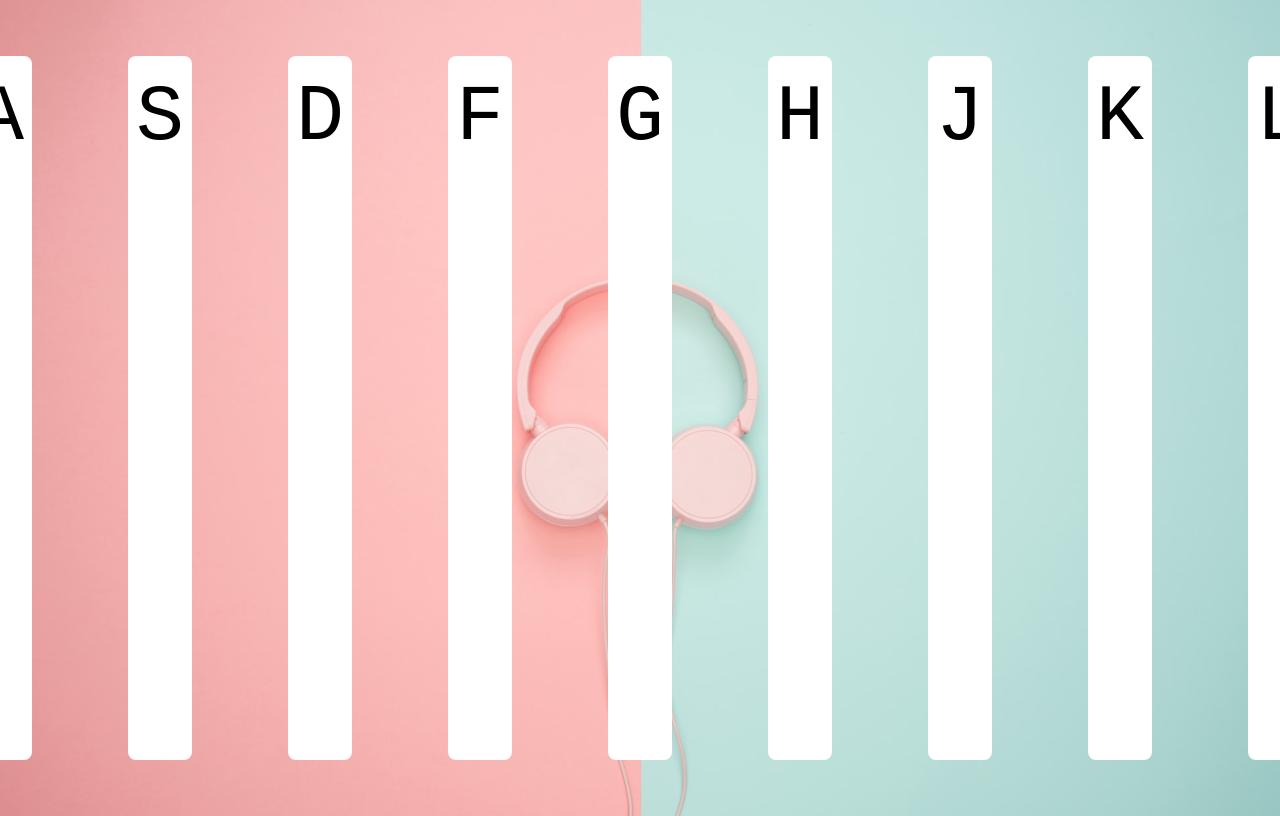
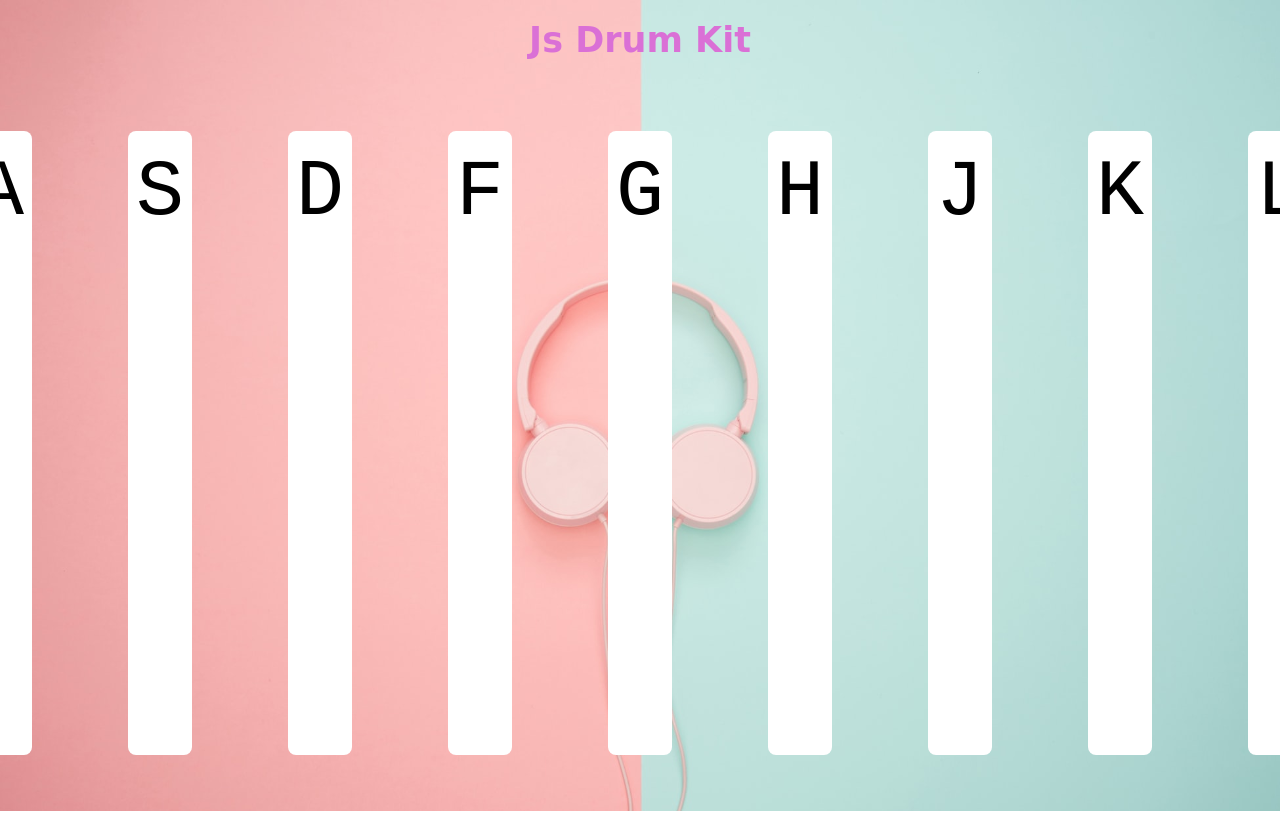
Before and after one commit to Pratikshya19/Javascript-Drum-Kit, a plain HTML site: page index.html in a window 1280 px wide. Shown: the top 816 px of the page. Drawn offline with Linux system fonts and the light colour scheme.

Commit message:
added title

```diff
--- a/index.html
+++ b/index.html
@@ -7,6 +7,7 @@
         <link href="style.css" rel="stylesheet">
     </head>
    <body>
+    <h1 class="projectname">Js Drum Kit</h1>
 <div class="keys">
 <div data-key="65" class="key">
     <kbd>A</kbd>
--- a/style.css
+++ b/style.css
@@ -1,13 +1,20 @@
 html {
     background: url(image.jpeg) top center;
 background-size: cover;
+overflow: hidden;
+}
+.projectname {
+  text-align: center;
+  font-size: 35px;
+  margin-top: 20px;
+  color: orchid;
+  font-family: 'Ruge Boogie', cursive;
+}
 
-}
 
 .keys {
     display: flex;
-
-    min-height: 100vh;
+    min-height: 90vh;
 
     justify-content: center;
   }
```
